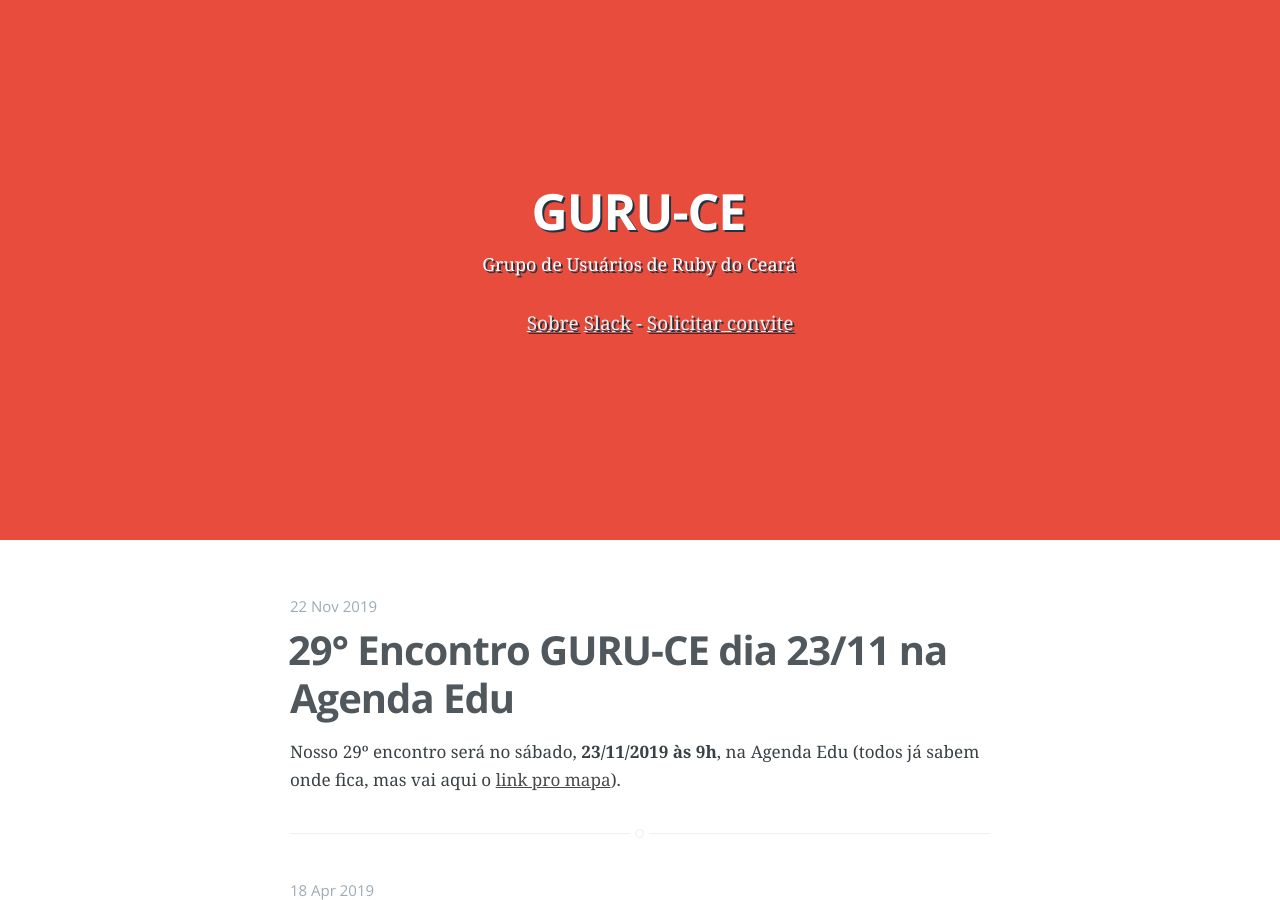
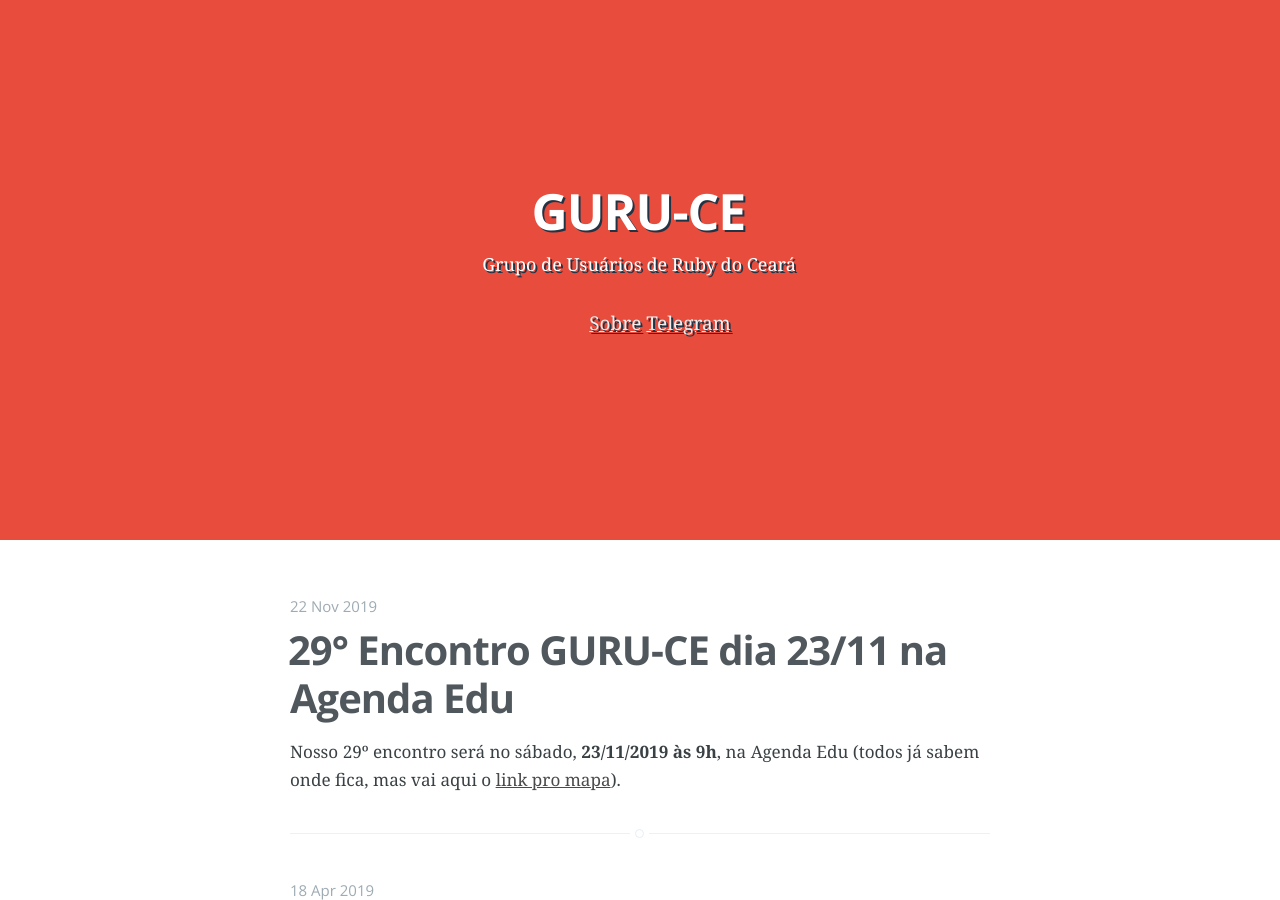
Before and after one commit to guru-ce/guru-ce.github.io, a Jekyll site: the page built from index.html, in a window 1280 px wide and 900 px high. Built offline with Jekyll 4.4.1, drawn with Linux system fonts in a browser that asks for light colours; the list of posts is cut into pages by our own code.

Commit message:
Add telegram link and remove Slack url

```diff
--- a/index.html
+++ b/index.html
@@ -20,9 +20,7 @@ about: 'about.html'
                     <li><a href='{{ site.baseurl }}{{ page.about }}'>Sobre</a></li>
                 {% endif %}
                 <li>
-                    <a href='https://guru-ce.slack.com/'>Slack</a>
-                    -
-                    <a href='https://guru-ce-slack.herokuapp.com/'>Solicitar convite</a>
+                    <a href='https://t.me/guru_ce'>Telegram</a>
                 </li>
             </ul>
         </div>
```
